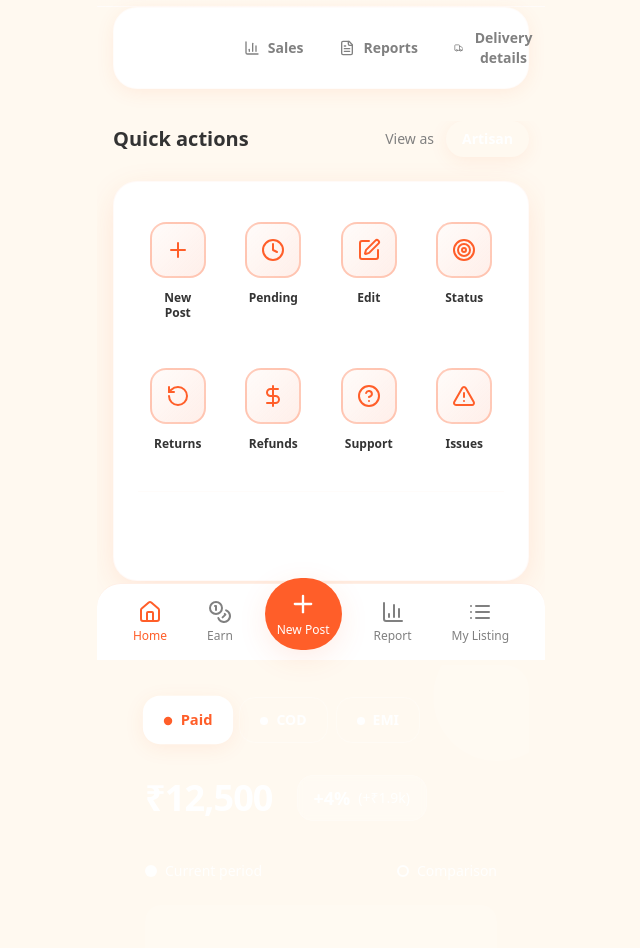
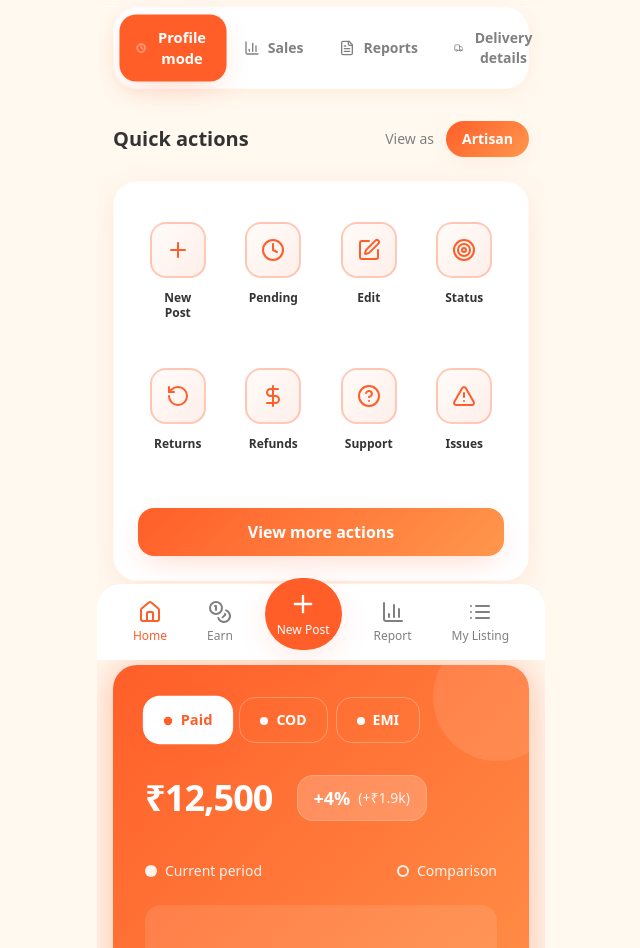
Before and after one commit to Aadithya2222/Frame-Fixture, a React (Vite) app: page / in a window 1280 px wide. Shown: the part 140-1088 px from the top of the page, without its empty margins (319-959 px from the left). Built offline with nearby package versions, Linux system fonts and the light colour scheme; the HTML template or start-up script is replaced by a standard one.

Commit message:
Fix button visibility

```diff
--- a/src/components/ModeToggle.tsx
+++ b/src/components/ModeToggle.tsx
@@ -34,7 +34,7 @@ const ModeToggle = () => {
                 onClick={() => handleModeChange(index, mode)}
                 className={`flex items-center gap-2 px-4 py-3 rounded-2xl text-sm font-semibold transition-all duration-300 flex-1 justify-center ${
                   isActive
-                    ? "bg-gradient-primary text-surface-elevated shadow-elegant transform scale-105"
+                    ? "bg-orange-primary text-white shadow-elegant transform scale-105"
                     : "text-text-secondary hover:text-orange-primary hover:bg-orange-light/20"
                 }`}
               >
--- a/src/components/QuickActions.tsx
+++ b/src/components/QuickActions.tsx
@@ -69,8 +69,10 @@ const QuickActions = () => {
         <h2 className="text-xl font-bold text-text-primary">Quick actions</h2>
         <div className="flex items-center gap-3">
           <span className="text-sm text-text-secondary">View as</span>
-          <div className="px-4 py-2 bg-gradient-primary text-surface-elevated text-sm rounded-full font-semibold shadow-soft">
-            Artisan
+          <div className="flex gap-1">
+            <div className="px-4 py-2 bg-gradient-primary text-white text-sm rounded-full font-semibold shadow-soft">
+              Artisan
+            </div>
           </div>
         </div>
       </div>
@@ -99,7 +101,7 @@ const QuickActions = () => {
         <div className="pt-4 border-t border-orange-light/20">
           <button
             onClick={handleViewMore}
-            className="w-full py-3 bg-gradient-primary text-surface-elevated rounded-2xl font-semibold shadow-elegant hover:shadow-glow transition-all duration-300 transform hover:scale-[1.02]"
+            className="w-full py-3 bg-gradient-primary text-white rounded-2xl font-semibold shadow-elegant hover:shadow-glow transition-all duration-300 transform hover:scale-[1.02]"
           >
             View more actions
           </button>
--- a/src/index.css
+++ b/src/index.css
@@ -40,12 +40,15 @@ All colors MUST be HSL.
     --orange-primary: 15 100% 58%;
     --orange-light: 22 100% 95%;
     --orange-gradient: linear-gradient(135deg, hsl(15 100% 58%), hsl(25 100% 65%));
+    --gradient-primary: linear-gradient(135deg, hsl(15 100% 58%), hsl(25 100% 65%));
     --surface-elevated: 0 0% 100%;
     --surface-secondary: 35 100% 97%;
     --text-primary: 0 0% 20%;
     --text-secondary: 0 0% 50%;
     --shadow-soft: 0 4px 20px -2px hsl(15 100% 58% / 0.1);
     --shadow-elevated: 0 8px 32px -4px hsl(15 100% 58% / 0.15);
+    --shadow-elegant: 0 10px 30px -10px hsl(15 100% 58% / 0.3);
+    --shadow-glow: 0 0 40px hsl(15 100% 58% / 0.4);
 
     --radius: 0.5rem;
 
--- a/src/pages/NewPost.tsx
+++ b/src/pages/NewPost.tsx
@@ -156,7 +156,7 @@ const NewPost = () => {
           <div className="text-center mb-6">
             <Button
               onClick={handleAnalyze}
-              className="w-full bg-gradient-primary text-surface-elevated font-semibold py-4 rounded-xl shadow-elegant hover:shadow-glow transition-all duration-300 transform hover:scale-105"
+              className="w-full bg-gradient-primary text-white font-semibold py-4 rounded-xl shadow-elegant hover:shadow-glow transition-all duration-300 transform hover:scale-105"
             >
               <Sparkles className="w-5 h-5 mr-2" />
               Analyze with AI
@@ -215,7 +215,7 @@ const NewPost = () => {
               />
               <Button
                 size="sm"
-                className="absolute right-1 top-1 bg-orange-primary hover:bg-orange-primary/90 text-surface-elevated text-xs px-3 rounded-md"
+                className="absolute right-1 top-1 bg-orange-primary hover:bg-orange-primary/90 text-white text-xs px-3 rounded-md border-0"
               >
                 <RotateCcw className="w-3 h-3 mr-1" />
                 Regenerate
@@ -244,8 +244,8 @@ const NewPost = () => {
           <div className="text-center py-8">
             {analyzeStep === "analyzing" ? (
               <>
-                <div className="w-16 h-16 bg-gradient-primary rounded-full mx-auto mb-4 flex items-center justify-center animate-pulse">
-                  <Sparkles className="w-8 h-8 text-surface-elevated" />
+                <div className="w-16 h-16 bg-orange-primary rounded-full mx-auto mb-4 flex items-center justify-center animate-pulse">
+                  <Sparkles className="w-8 h-8 text-white" />
                 </div>
                 <h3 className="text-xl font-semibold text-text-primary mb-2">Analyzing...</h3>
                 <p className="text-text-secondary">AI is processing your content</p>
--- a/src/pages/ProductPreview.tsx
+++ b/src/pages/ProductPreview.tsx
@@ -160,7 +160,7 @@ const ProductPreview = () => {
 
             <Button
               onClick={handleFinalPost}
-              className="w-full bg-gradient-primary text-surface-elevated font-semibold py-4 rounded-xl shadow-elegant hover:shadow-glow transition-all duration-300"
+              className="w-full bg-orange-primary text-white font-semibold py-4 rounded-xl shadow-elegant hover:shadow-glow transition-all duration-300"
             >
               <Check className="w-5 h-5 mr-2" />
               Final Post
--- a/tailwind.config.ts
+++ b/tailwind.config.ts
@@ -73,9 +73,12 @@ export default {
       boxShadow: {
         'soft': 'var(--shadow-soft)',
         'elevated': 'var(--shadow-elevated)',
+        'elegant': 'var(--shadow-elegant)',
+        'glow': 'var(--shadow-glow)',
       },
       backgroundImage: {
         'orange-gradient': 'var(--orange-gradient)',
+        'gradient-primary': 'var(--gradient-primary)',
       },
       borderRadius: {
         lg: "var(--radius)",
```
